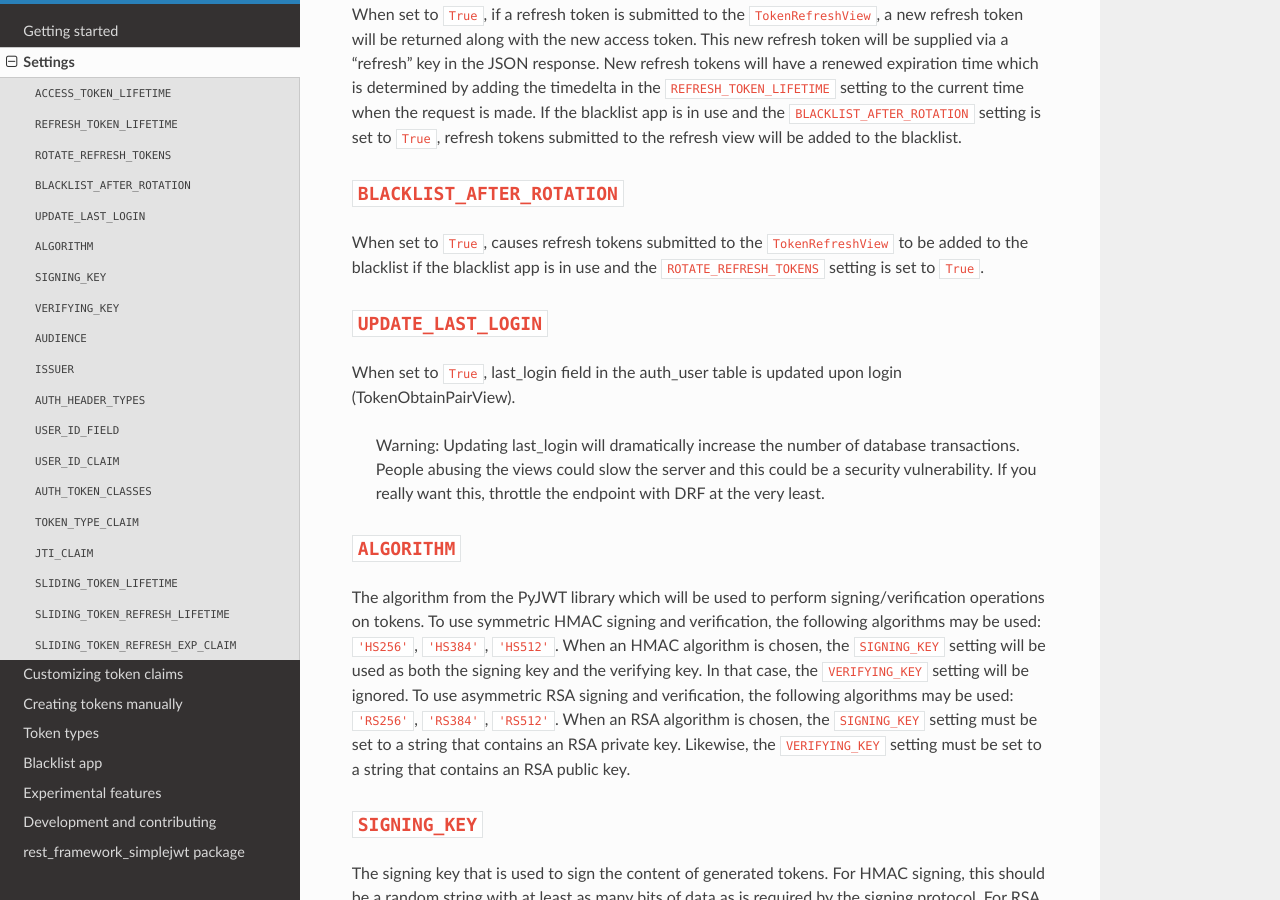
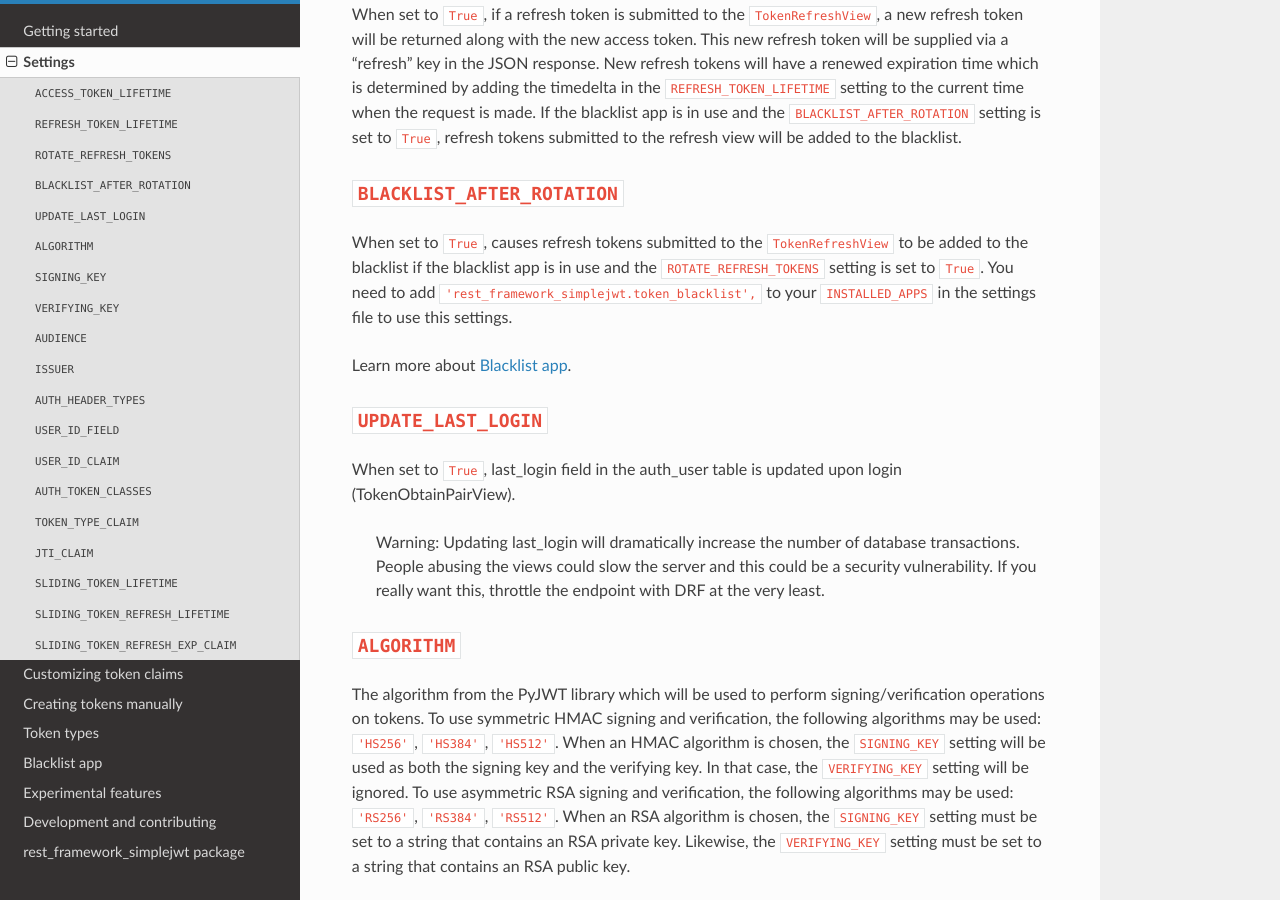
Before and after one commit to cr313/rest_framework_simple, a Sphinx documentation site: the page built from docs/settings.rst, in a window 1280 px wide and 900 px high, scrolled down 1203 px. Built offline with Sphinx 7.4.7 and the Read the Docs theme 2.0.0, drawn with Linux system fonts in a browser that asks for light colours.

Commit message:
Update Blacklist settings docs (#308)
* Update Blacklist settings docs

```diff
--- a/docs/settings.rst
+++ b/docs/settings.rst
@@ -75,6 +75,10 @@ tokens submitted to the refresh view will be added to the blacklist.
 When set to ``True``, causes refresh tokens submitted to the
 ``TokenRefreshView`` to be added to the blacklist if the blacklist app is in
 use and the ``ROTATE_REFRESH_TOKENS`` setting is set to ``True``.
+You need to add ``'rest_framework_simplejwt.token_blacklist',`` to your
+``INSTALLED_APPS`` in the settings file to use this settings.
+
+Learn more about :doc:`/blacklist_app`.
 
 ``UPDATE_LAST_LOGIN``
 ----------------------------
```
